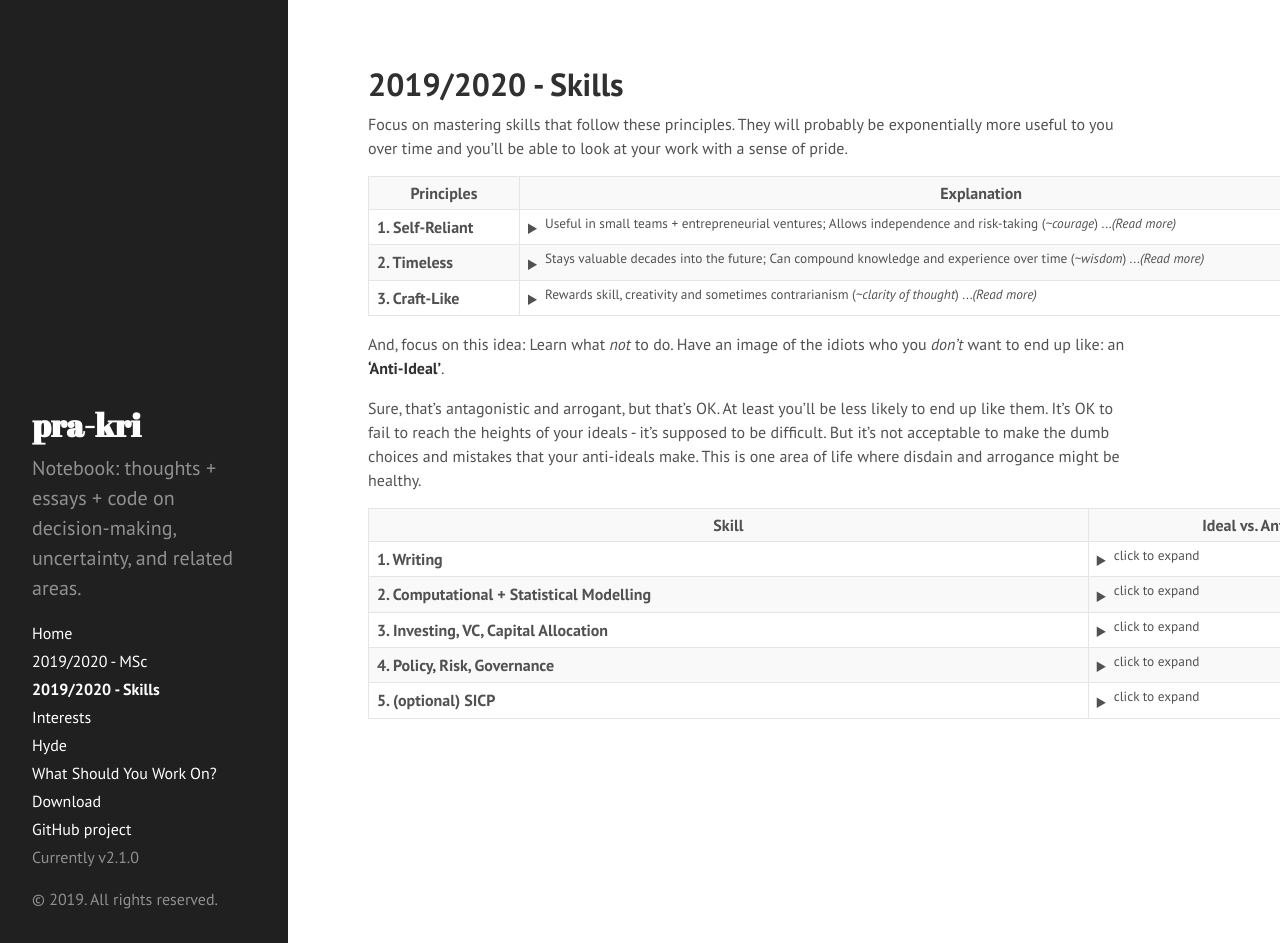
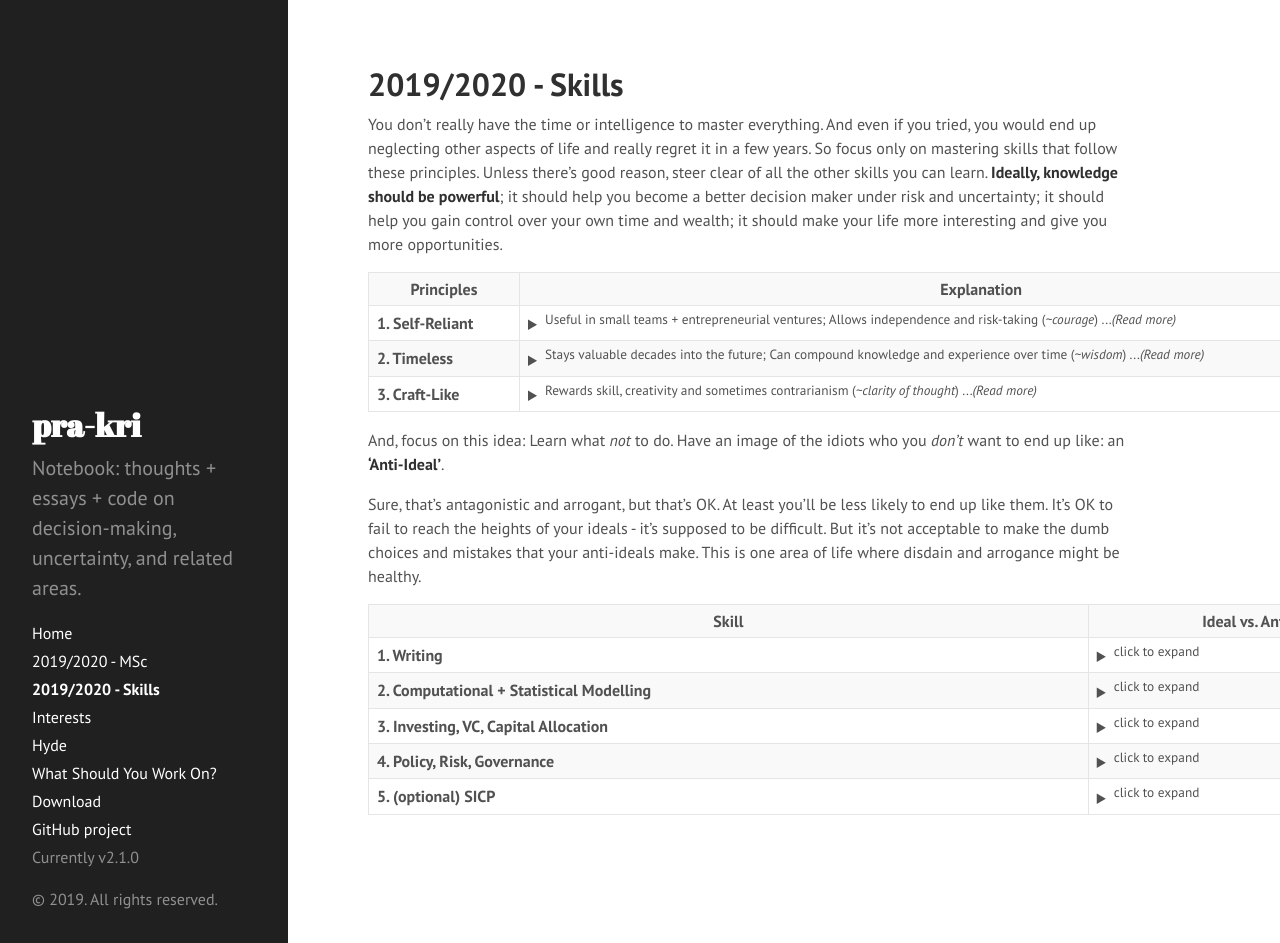
Before and after one commit to pra-kri/pra-kri.github.io, a Jekyll site: the page built from 2019to2020_skills.md, in a window 1280 px wide and 943 px high. Built offline with Jekyll 4.4.1, drawn with Linux system fonts in a browser that asks for light colours; Markdown is read by kramdown in place of the engine named in the settings.

Commit message:
Update 2019to2020_skills.md

```diff
--- a/2019to2020_skills.md
+++ b/2019to2020_skills.md
@@ -3,7 +3,7 @@ layout: page
 title: 2019/2020 - Skills
 ---
 
-Focus on mastering skills that follow these principles. They will probably be exponentially more useful to you over time and you'll be able to look at your work with a sense of pride.
+You don't really have the time or intelligence to master everything. And even if you tried, you would end up neglecting other aspects of life and really regret it in a few years. So focus only on mastering skills that follow these principles. Unless there's good reason, steer clear of all the other skills you can learn. **Ideally, knowledge should be powerful**; it should help you become a better decision maker under risk and uncertainty; it should help you gain control over your own time and wealth; it should make your life more interesting and give you more opportunities.
 
 <table style="width:140%">
   <tr>
```
